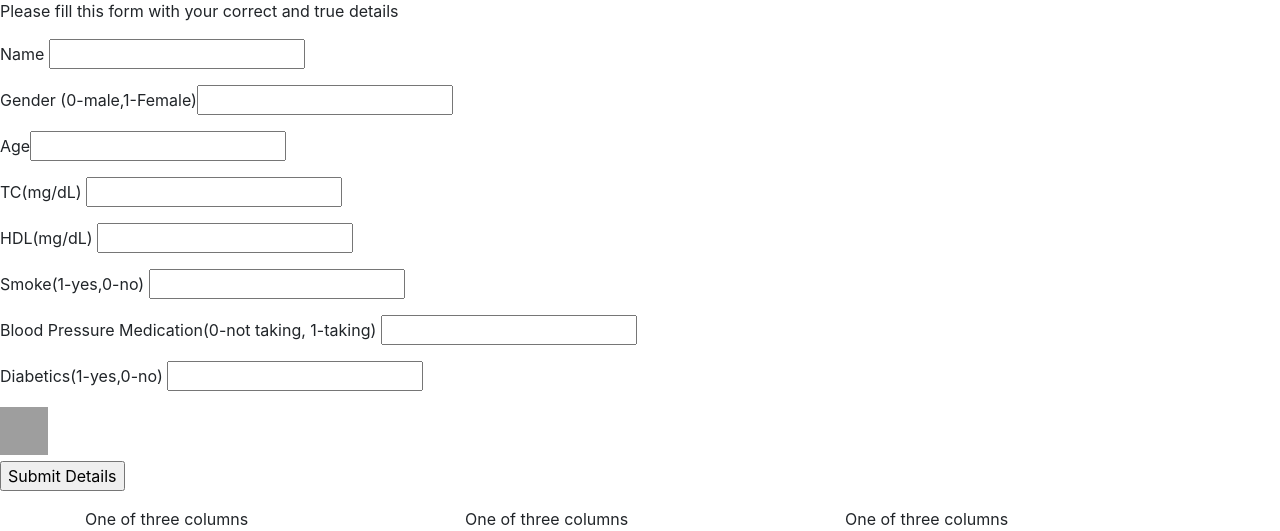
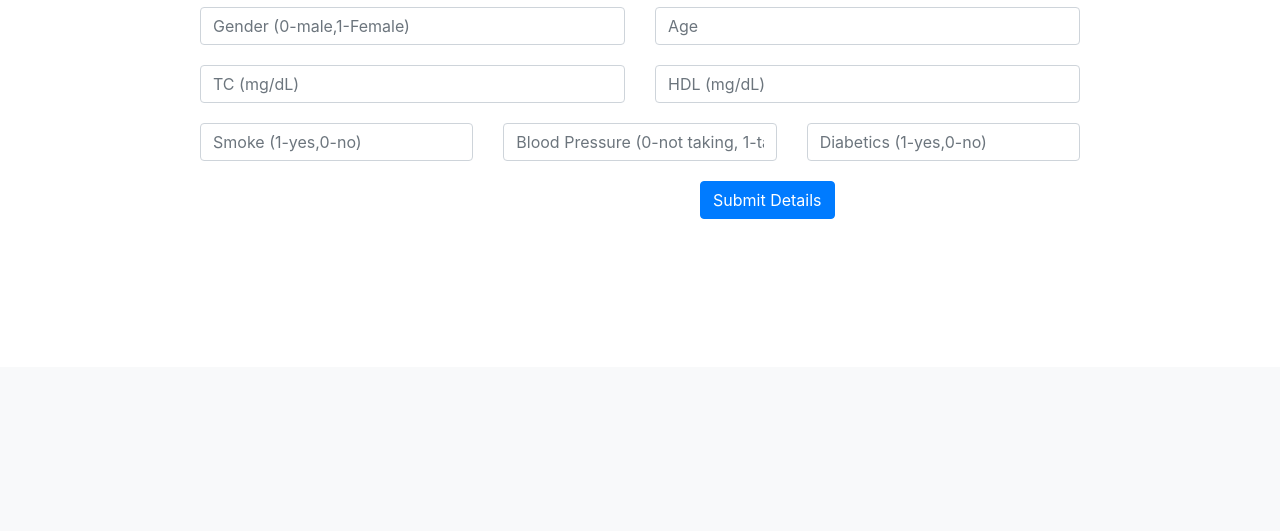
Before and after one commit to Hashininirasha/HeartRiskPrediction, a Flask app: page / in a window 1280 px wide. Shown: the part 433-964 px from the top of the page. After the commit the page ends 652 px from the top, so only its background shows below. Run offline with Flask 2, Linux system fonts and the light colour scheme; parts of the project's set-up code (start-up, migrations or seed data) failed here and were passed over; some libraries are stand-ins or nearby versions; grey boxes are pictures that could not be loaded.

Commit message:
added form

```diff
--- a/webapp/templates/patient_details.html
+++ b/webapp/templates/patient_details.html
@@ -4,6 +4,19 @@
 	<title>Patient Details</title>
 	<link rel="stylesheet" href="https://cdn.jsdelivr.net/npm/bootstrap@4.0.0/dist/css/bootstrap.min.css" integrity="sha384-Gn5384xqQ1aoWXA+058RXPxPg6fy4IWvTNh0E263XmFcJlSAwiGgFAW/dAiS6JXm" crossorigin="anonymous">
 
+	<style>
+		.intro{
+			padding-left:200px;
+			padding-right:200px;
+			padding-bottom:20px
+		}
+
+		.button{
+			padding-left:700px;
+			padding-right:200px;
+			padding-bottom:20px
+		}
+	</style>
 </head>
 <body>
 	<script src="https://code.jquery.com/jquery-3.2.1.slim.min.js" integrity="sha384-KJ3o2DKtIkvYIK3UENzmM7KCkRr/rE9/Qpg6aAZGJwFDMVNA/GpGFF93hXpG5KkN" crossorigin="anonymous"></script>
@@ -14,39 +27,65 @@
 
 
   </nav>
-  <img src="https://img.freepik.com/premium-vector/set-men-woman-with-heart-attack-pain-touching-chest-heart-treatment-health-care-disease-diagnostic-concept-vector-flat-illustration-design-banner-landing-page-web-background_124127-18.jpg?w=1380" class="rounded mx-auto d-block" alt="..." style="width:700px; height:350px">
+  <img src="https://img.freepik.com/premium-vector/set-men-woman-with-heart-attack-pain-touching-chest-heart-treatment-health-care-disease-diagnostic-concept-vector-flat-illustration-design-banner-landing-page-web-background_124127-18.jpg?w=1380" class="rounded mx-auto d-block" alt="..." style="width:600px; height:300px">
 
-	<p>Please fill this form with your correct and true details</p>
 
 	<form action="http://127.0.0.1:5000/getresults" method="POST">
 
-		<p>Name <input type="text" name="name"/> </p>
-		<p>Gender (0-male,1-Female)<input type="text" name="gender"/> </p>
-		<p>Age<input type="text" name="age"/> </p>
-		<p>TC(mg/dL) <input type="text" name="tc"/> </p>
-		<p>HDL(mg/dL) <input type="text" name="hdl"/> </p>
-		<p>Smoke(1-yes,0-no) <input type="text" name="smoke"/> </p>
-		<p>Blood Pressure Medication(0-not taking, 1-taking) <input type="text" name="bpm"/> </p>
-		<p>Diabetics(1-yes,0-no) <input type="text" name="diab"/> </p>
-		<input type="image" src="https://www.bing.com/images/search?view=detailV2&ccid=2YBgkpNM&id=316B4D3F44257FE0076A1EE31D8A6B893F664634&thid=OIP.2YBgkpNMG61HlRefUP2WLQHaFj&mediaurl=https%3a%2f%2f2.bp.blogspot.com%2f_LDF9z4ZzZHo%2fTP__vW9O3mI%2fAAAAAAAAAEg%2fXNK0nLmM_Tk%2fs1600%2f1600cat_5008.jpg&cdnurl=https%3a%2f%2fth.bing.com%2fth%2fid%2fR.d9806092934c1bad4795179f50fd962d%3frik%3dNEZmP4lrih3jHg%26pid%3dImgRaw%26r%3d0&exph=1200&expw=1600&q=cat&simid=608035325002932254&form=IRPRST&ck=84CE467383E4E59961860427DC9B858F&selectedindex=10&ajaxhist=0&ajaxserp=0&first=1&tsc=ImageHoverTitle" alt="Submit" width="48" height="48">
+		<div class="intro">
+			<div class="row">
+			  <div class="col">
 
-		<p><input type="submit" value="Submit Details"/></p>
-
-		<div class="container">
-			<div class="row">
-			  <div class="col-sm">
-				One of three columns
+				<input type="text" name="name" class="form-control" placeholder="First name">
 			  </div>
-			  <div class="col-sm">
-				One of three columns
-			  </div>
-			  <div class="col-sm">
-				One of three columns
+			  <div class="col">
+				<input type="text" class="form-control" placeholder="Last name">
 			  </div>
 			</div>
-		  </div>
+		</div>
+		<div class="intro">
+			<div class="row">
+				<div class="col">
 
-	</form>
+				  <input type="text" name="gender" class="form-control" placeholder="Gender (0-male,1-Female)">
+				</div>
+				<div class="col">
+				  <input type="text" name="age" class="form-control" placeholder="Age">
+				</div>
+			  </div>
+		</div>
+
+		<div class="intro">
+			<div class="row">
+				<div class="col">
+				  <input type="text" name="tc" class="form-control" placeholder="TC (mg/dL)">
+				</div>
+				<div class="col">
+				  <input type="text" name="hdl" class="form-control" placeholder="HDL (mg/dL)">
+				</div>
+			  </div>
+		</div>
+
+		<div class="intro">
+			<div class="row">
+				<div class="col">
+				  <input type="text" name="smoke" class="form-control" placeholder="Smoke (1-yes,0-no)">
+				</div>
+				<div class="col">
+				  <input type="text" name="bpm" class="form-control" placeholder="Blood Pressure (0-not taking, 1-taking)">
+				</div>
+				<div class="col">
+					<input type="text" name="diab" class="form-control" placeholder="Diabetics (1-yes,0-no)">
+				  </div>
+			  </div>
+		</div>
+
+		<div class="button">
+		<button class="btn btn-primary" type="submit">Submit Details</button>
+		</div>
+
+
+
 
 </body>
 </html>
```
